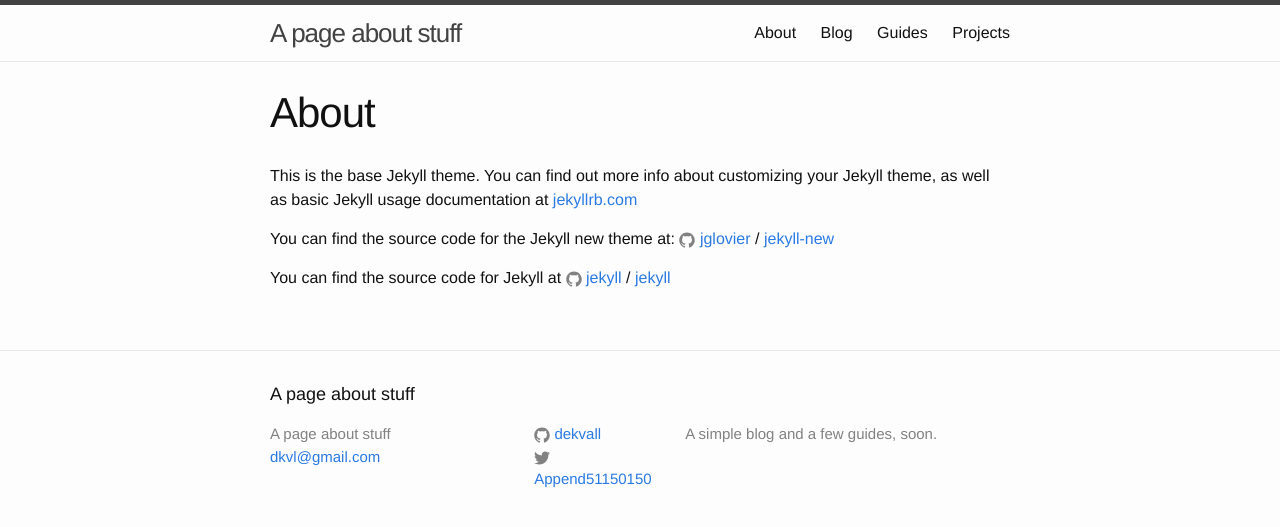
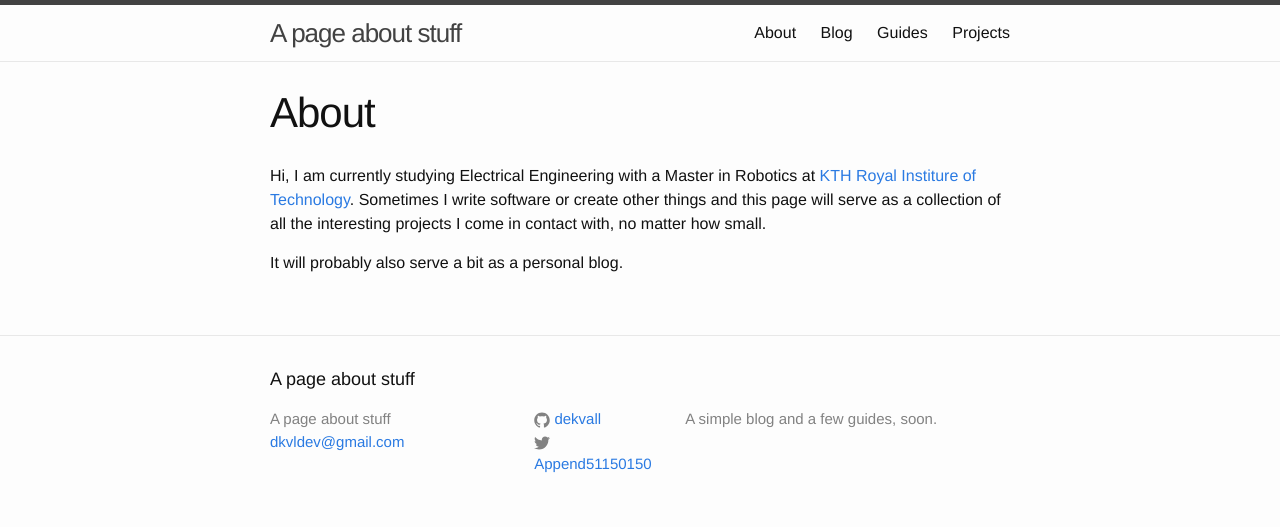
Before and after one commit to dekvall/dekvall.github.io, a Jekyll site: the page built from about.md, in a window 1280 px wide. Shown: the top 527 px of the page. Built offline with Jekyll 4.4.1, drawn with Linux system fonts in a browser that asks for light colours.

Commit message:
Add small about section

```diff
--- a/_config.yml
+++ b/_config.yml
@@ -7,7 +7,7 @@
 
 # Site settings
 title: A page about stuff
-email: dkvl@gmail.com
+email: dkvldev@gmail.com
 description: > # this means to ignore newlines until "baseurl:"
   A simple blog and a few guides, soon.
 baseurl: "" # the subpath of your site, e.g. /blog
--- a/about.md
+++ b/about.md
@@ -4,12 +4,6 @@ title: About
 permalink: /about/
 ---
 
-This is the base Jekyll theme. You can find out more info about customizing your Jekyll theme, as well as basic Jekyll usage documentation at [jekyllrb.com](http://jekyllrb.com/)
+Hi, I am currently studying Electrical Engineering with a Master in Robotics at [KTH Royal Institure of Technology](https://www.kth.se/en). Sometimes I write software or create other things and this page will serve as a collection of all the interesting projects I come in contact with, no matter how small.
 
-You can find the source code for the Jekyll new theme at:
-{% include icon-github.html username="jglovier" %} /
-[jekyll-new](https://github.com/jglovier/jekyll-new)
-
-You can find the source code for Jekyll at
-{% include icon-github.html username="jekyll" %} /
-[jekyll](https://github.com/jekyll/jekyll)
+It will probably also serve a bit as a personal blog.
```
Also changed, not shown: 8 other files.
